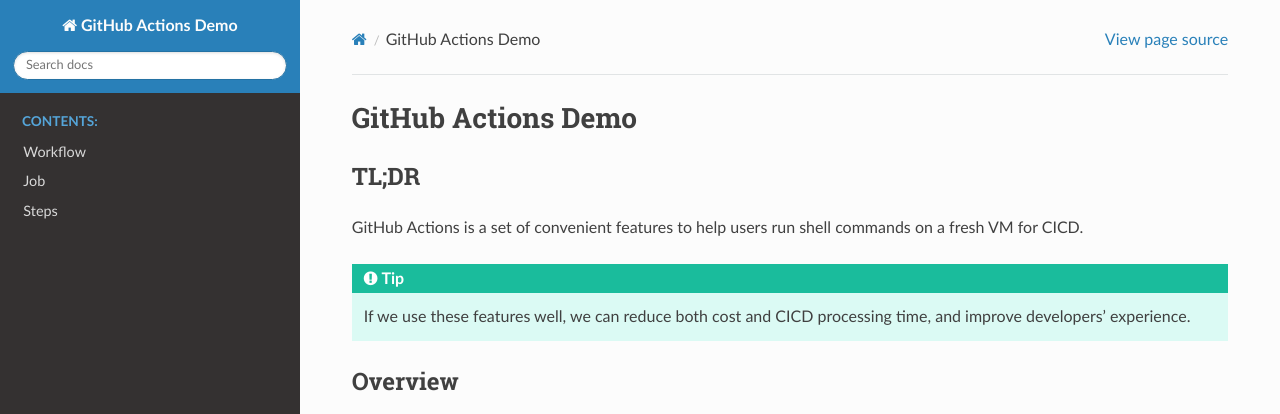
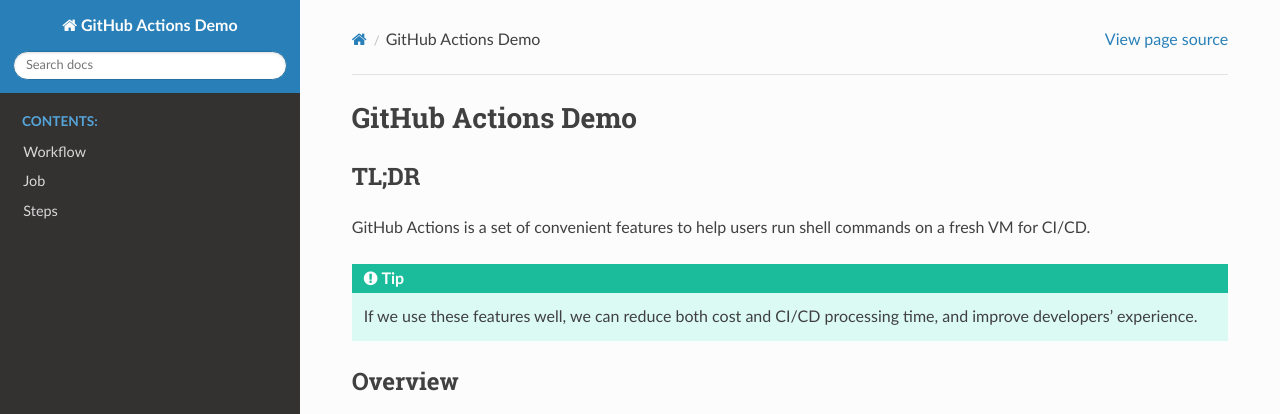
Before and after one commit to ascending-llc/github-actions-demo, a Sphinx documentation site: the page built from source/index.rst, in a window 1280 px wide and 983 px high. Shown: the top 414 px of the window. Built offline with Sphinx 7.4.7 and the Read the Docs theme 2.0.0, drawn with Linux system fonts in a browser that asks for light colours.

Commit message:
fix: `CICD` to `CI/CD`

```diff
--- a/source/index.rst
+++ b/source/index.rst
@@ -10,9 +10,9 @@
 TL;DR
 ======
 
-GitHub Actions is a set of convenient features to help users run shell commands on a fresh VM for CICD.
+GitHub Actions is a set of convenient features to help users run shell commands on a fresh VM for CI/CD.
 
-.. tip:: If we use these features well, we can reduce both cost and CICD processing time, and improve developers'
+.. tip:: If we use these features well, we can reduce both cost and CI/CD processing time, and improve developers'
    experience.
 
 Overview
```
